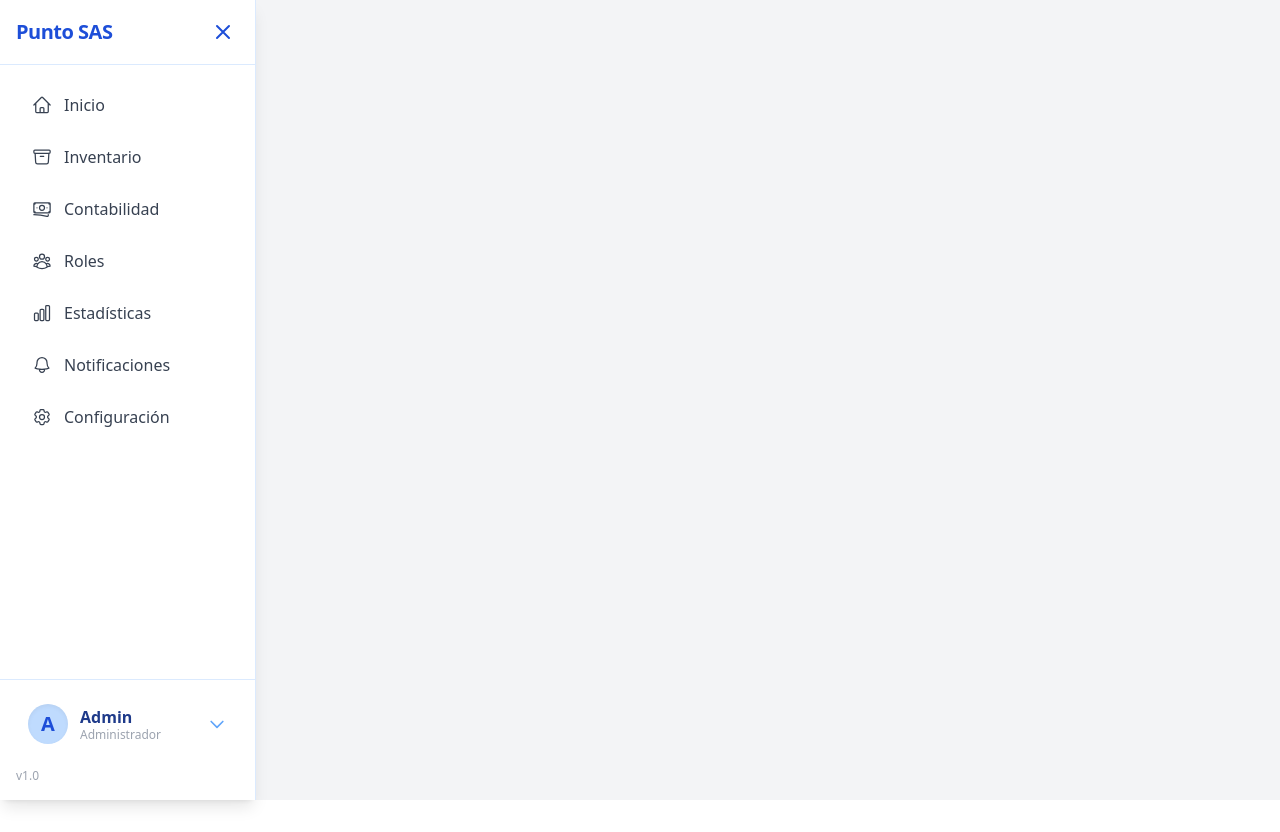
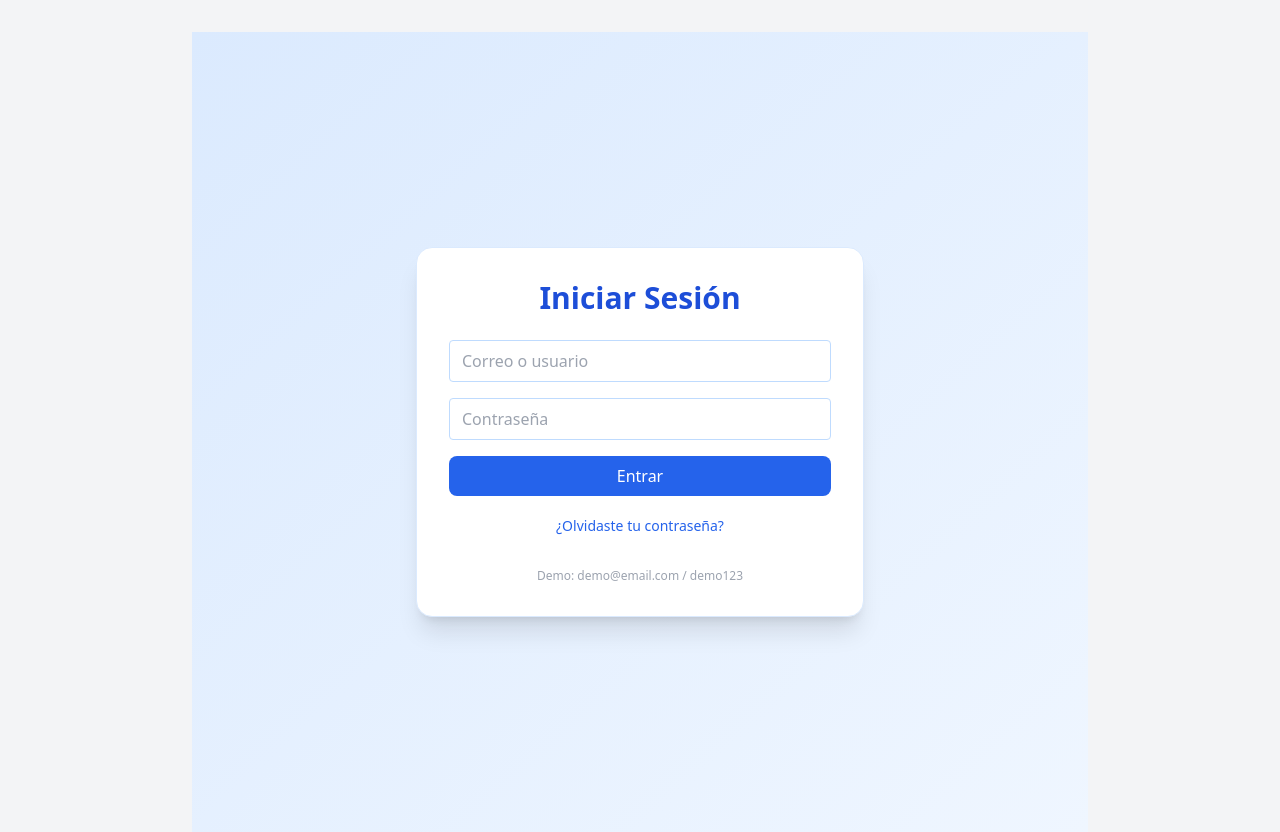
Before and after one commit to SantiTN77/Inventory-SAS, a React (Vite) app in the folder frontend/: page /login in a window 1280 px wide. Before the commit the page ends 800 px from the top, so only its background shows below. Built offline with nearby package versions, Linux system fonts and the light colour scheme.

Commit message:
feat(frontend): agregar páginas de tutorial, estadísticas, notificaciones, perfil, configuración y login, y mejoras en navegación y UX. Ocultar sidebar en login y mejorar formulario de acceso

```diff
--- a/frontend/src/App.jsx
+++ b/frontend/src/App.jsx
@@ -5,14 +5,23 @@ import Home from "./pages/Home";
 import Inventario from "./pages/Inventario";
 import Contabilidad from "./pages/Contabilidad";
 import Roles from "./pages/Roles";
+import Tutorial from "./pages/Tutorial";
+import Estadisticas from "./pages/Estadisticas";
+import Notificaciones from "./pages/Notificaciones";
+import Configuracion from "./pages/Configuracion";
+import Perfil from "./pages/Perfil";
+import Login from "./pages/Login";
 
 export default function App() {
   const [sidebarOpen, setSidebarOpen] = useState(true);
   return (
     <BrowserRouter>
       <div className="min-h-screen bg-gray-100 flex">
-        <Sidebar open={sidebarOpen} onToggle={() => setSidebarOpen((v) => !v)} />
-        <div className={`flex-1 transition-all duration-300 ${sidebarOpen ? 'ml-64' : 'ml-0'}`}>
+        {/* Ocultar Sidebar y margen en la página de login */}
+        {window.location.pathname !== "/login" && (
+          <Sidebar open={sidebarOpen} onToggle={() => setSidebarOpen((v) => !v)} />
+        )}
+        <div className={`flex-1 transition-all duration-300 ${window.location.pathname !== '/login' && sidebarOpen ? 'ml-64' : 'ml-0'}`}>
           {/* Botón flotante para mostrar el sidebar si está oculto */}
           {!sidebarOpen && (
             <button
@@ -29,9 +38,15 @@ export default function App() {
           <main className="max-w-4xl mx-auto mt-8">
             <Routes>
               <Route path="/" element={<Home />} />
+              <Route path="/tutorial" element={<Tutorial />} />
               <Route path="/inventario" element={<Inventario />} />
               <Route path="/contabilidad" element={<Contabilidad />} />
               <Route path="/roles" element={<Roles />} />
+              <Route path="/estadisticas" element={<Estadisticas />} />
+              <Route path="/notificaciones" element={<Notificaciones />} />
+              <Route path="/configuracion" element={<Configuracion />} />
+              <Route path="/perfil" element={<Perfil />} />
+              <Route path="/login" element={<Login />} />
             </Routes>
           </main>
         </div>
--- a/frontend/src/components/UserMenu.jsx
+++ b/frontend/src/components/UserMenu.jsx
@@ -41,16 +41,16 @@ export default function UserMenu() {
       </button>
       {open && (
         <div className="absolute left-0 bottom-12 w-48 bg-white shadow-xl rounded-xl border border-blue-100 py-2 animate-fade-in z-50">
-          <button className="flex items-center gap-2 w-full px-4 py-2 text-sm text-blue-700 hover:bg-blue-50 transition" tabIndex={0}>
+          <a href="/perfil" className="flex items-center gap-2 w-full px-4 py-2 text-sm text-blue-700 hover:bg-blue-50 transition" tabIndex={0}>
             <UserCircleIcon className="w-5 h-5" /> Perfil
-          </button>
-          <button className="flex items-center gap-2 w-full px-4 py-2 text-sm text-blue-700 hover:bg-blue-50 transition" tabIndex={0}>
+          </a>
+          <a href="/configuracion" className="flex items-center gap-2 w-full px-4 py-2 text-sm text-blue-700 hover:bg-blue-50 transition" tabIndex={0}>
             <Cog6ToothIcon className="w-5 h-5" /> Configuración
-          </button>
+          </a>
           <div className="border-t my-1 border-blue-100" />
-          <button className="flex items-center gap-2 w-full px-4 py-2 text-sm text-red-500 hover:bg-red-50 transition" tabIndex={0}>
+          <a href="/login" className="flex items-center gap-2 w-full px-4 py-2 text-sm text-red-500 hover:bg-red-50 transition" tabIndex={0}>
             <ArrowRightOnRectangleIcon className="w-5 h-5" /> Cerrar sesión
-          </button>
+          </a>
         </div>
       )}
     </div>
--- /dev/null
+++ b/frontend/src/pages/Configuracion.jsx
@@ -0,0 +1,27 @@
+import React from "react";
+
+export default function Configuracion() {
+  return (
+    <div className="max-w-2xl mx-auto py-10 px-4 animate-fade-in">
+      <h1 className="text-3xl font-bold text-blue-700 mb-6">Configuración</h1>
+      <p className="mb-4 text-lg text-gray-700">Personaliza las preferencias de tu sistema, notificaciones y más.</p>
+      <div className="bg-white rounded-lg shadow p-6 flex flex-col gap-4">
+        <div>
+          <label className="block text-gray-700 font-semibold mb-1">Tema</label>
+          <select className="w-full border border-blue-200 rounded px-3 py-2">
+            <option>Claro</option>
+            <option>Oscuro</option>
+          </select>
+        </div>
+        <div>
+          <label className="block text-gray-700 font-semibold mb-1">Notificaciones</label>
+          <input type="checkbox" className="mr-2" defaultChecked />
+          <span>Recibir notificaciones por email</span>
+        </div>
+        <div>
+          <button className="bg-blue-600 text-white px-4 py-2 rounded hover:bg-blue-700 transition">Guardar cambios</button>
+        </div>
+      </div>
+    </div>
+  );
+}
--- /dev/null
+++ b/frontend/src/pages/Estadisticas.jsx
@@ -0,0 +1,13 @@
+import React from "react";
+
+export default function Estadisticas() {
+  return (
+    <div className="max-w-4xl mx-auto py-10 px-4 animate-fade-in">
+      <h1 className="text-3xl font-bold text-blue-700 mb-6">Estadísticas</h1>
+      <p className="mb-4 text-lg text-gray-700">Visualiza el rendimiento de tu negocio con gráficos y reportes. Próximamente podrás ver ventas, inventario y más.</p>
+      <div className="bg-blue-50 rounded-lg p-8 flex items-center justify-center min-h-[200px] text-gray-400">
+        [Aquí irán los gráficos e informes]
+      </div>
+    </div>
+  );
+}
--- /dev/null
+++ b/frontend/src/pages/Login.jsx
@@ -0,0 +1,48 @@
+import React, { useState } from "react";
+import { useNavigate } from "react-router-dom";
+
+export default function Login() {
+  const [email, setEmail] = useState("");
+  const [password, setPassword] = useState("");
+  const [error, setError] = useState("");
+  const navigate = useNavigate();
+
+  const handleSubmit = (e) => {
+    e.preventDefault();
+    // Lógica de autenticación simulada
+    if (email === "demo@email.com" && password === "demo123") {
+      setError("");
+      navigate("/");
+    } else {
+      setError("Credenciales incorrectas. Intenta de nuevo.");
+    }
+  };
+
+  return (
+    <div className="min-h-screen flex items-center justify-center bg-gradient-to-br from-blue-100 to-blue-50 animate-fade-in">
+      <form onSubmit={handleSubmit} className="bg-white rounded-2xl shadow-xl p-8 w-full max-w-md border border-blue-100 flex flex-col gap-4">
+        <h1 className="text-3xl font-bold text-blue-700 mb-2 text-center">Iniciar Sesión</h1>
+        <input
+          type="text"
+          placeholder="Correo o usuario"
+          className="border border-blue-200 rounded px-3 py-2 focus:outline-none focus:ring-2 focus:ring-blue-400"
+          value={email}
+          onChange={e => setEmail(e.target.value)}
+          required
+        />
+        <input
+          type="password"
+          placeholder="Contraseña"
+          className="border border-blue-200 rounded px-3 py-2 focus:outline-none focus:ring-2 focus:ring-blue-400"
+          value={password}
+          onChange={e => setPassword(e.target.value)}
+          required
+        />
+        {error && <div className="text-red-500 text-sm text-center">{error}</div>}
+        <button type="submit" className="bg-blue-600 text-white px-4 py-2 rounded-lg hover:bg-blue-700 transition">Entrar</button>
+        <button type="button" className="text-blue-600 hover:underline text-sm mt-1 mb-2" onClick={() => alert('Funcionalidad próximamente disponible.')}>¿Olvidaste tu contraseña?</button>
+        <div className="text-xs text-gray-400 text-center mt-2">Demo: demo@email.com / demo123</div>
+      </form>
+    </div>
+  );
+}
--- /dev/null
+++ b/frontend/src/pages/Notificaciones.jsx
@@ -0,0 +1,13 @@
+import React from "react";
+
+export default function Notificaciones() {
+  return (
+    <div className="max-w-2xl mx-auto py-10 px-4 animate-fade-in">
+      <h1 className="text-3xl font-bold text-blue-700 mb-6">Notificaciones</h1>
+      <p className="mb-4 text-lg text-gray-700">Aquí verás alertas importantes, avisos de inventario y mensajes del sistema.</p>
+      <div className="bg-yellow-50 rounded-lg p-6 text-yellow-700 border border-yellow-200">
+        <p className="text-center">No hay notificaciones nuevas.</p>
+      </div>
+    </div>
+  );
+}
--- /dev/null
+++ b/frontend/src/pages/Perfil.jsx
@@ -0,0 +1,22 @@
+import React from "react";
+
+export default function Perfil() {
+  return (
+    <div className="max-w-xl mx-auto py-10 px-4 animate-fade-in">
+      <h1 className="text-3xl font-bold text-blue-700 mb-6">Mi Perfil</h1>
+      <div className="bg-white rounded-lg shadow p-6 flex flex-col gap-4">
+        <div>
+          <label className="block text-gray-700 font-semibold mb-1">Nombre de usuario</label>
+          <input type="text" className="w-full border border-blue-200 rounded px-3 py-2" value="Usuario Demo" disabled />
+        </div>
+        <div>
+          <label className="block text-gray-700 font-semibold mb-1">Correo electrónico</label>
+          <input type="email" className="w-full border border-blue-200 rounded px-3 py-2" value="demo@email.com" disabled />
+        </div>
+        <div>
+          <button className="bg-blue-600 text-white px-4 py-2 rounded hover:bg-blue-700 transition">Editar perfil</button>
+        </div>
+      </div>
+    </div>
+  );
+}
--- /dev/null
+++ b/frontend/src/pages/Tutorial.jsx
@@ -0,0 +1,35 @@
+import React from "react";
+
+export default function Tutorial() {
+  return (
+    <div className="max-w-4xl mx-auto py-10 px-4 animate-fade-in">
+      <h1 className="text-3xl font-bold text-blue-700 mb-6">Bienvenido al Tutorial de Punto SAS</h1>
+      <p className="mb-4 text-lg text-gray-700">Esta sección te guiará paso a paso para que puedas aprovechar al máximo nuestro sistema POS e inventario. Aquí encontrarás instrucciones, videos y artículos útiles para comenzar.</p>
+      <section className="mb-8">
+        <h2 className="text-2xl font-semibold text-blue-600 mb-2">1. Introducción en Video</h2>
+        <div className="aspect-w-16 aspect-h-9 bg-gray-200 rounded-lg flex items-center justify-center">
+          <span className="text-gray-400">[Espacio para video introductorio]</span>
+        </div>
+      </section>
+      <section className="mb-8">
+        <h2 className="text-2xl font-semibold text-blue-600 mb-2">2. Guía Rápida</h2>
+        <ul className="list-disc pl-6 text-gray-700">
+          <li>Cómo registrar productos y gestionar inventario.</li>
+          <li>Realizar ventas y movimientos de caja.</li>
+          <li>Administrar roles y usuarios.</li>
+          <li>Configurar notificaciones y preferencias.</li>
+        </ul>
+      </section>
+      <section className="mb-8">
+        <h2 className="text-2xl font-semibold text-blue-600 mb-2">3. Blog y Documentación</h2>
+        <div className="bg-blue-50 rounded-lg p-4 text-gray-700">
+          <p>Próximamente: artículos, tips y mejores prácticas para tu negocio.</p>
+        </div>
+      </section>
+      <section>
+        <h2 className="text-2xl font-semibold text-blue-600 mb-2">4. Soporte y Ayuda</h2>
+        <p className="text-gray-700">¿Tienes dudas? Contáctanos o revisa la sección de preguntas frecuentes.</p>
+      </section>
+    </div>
+  );
+}
```
